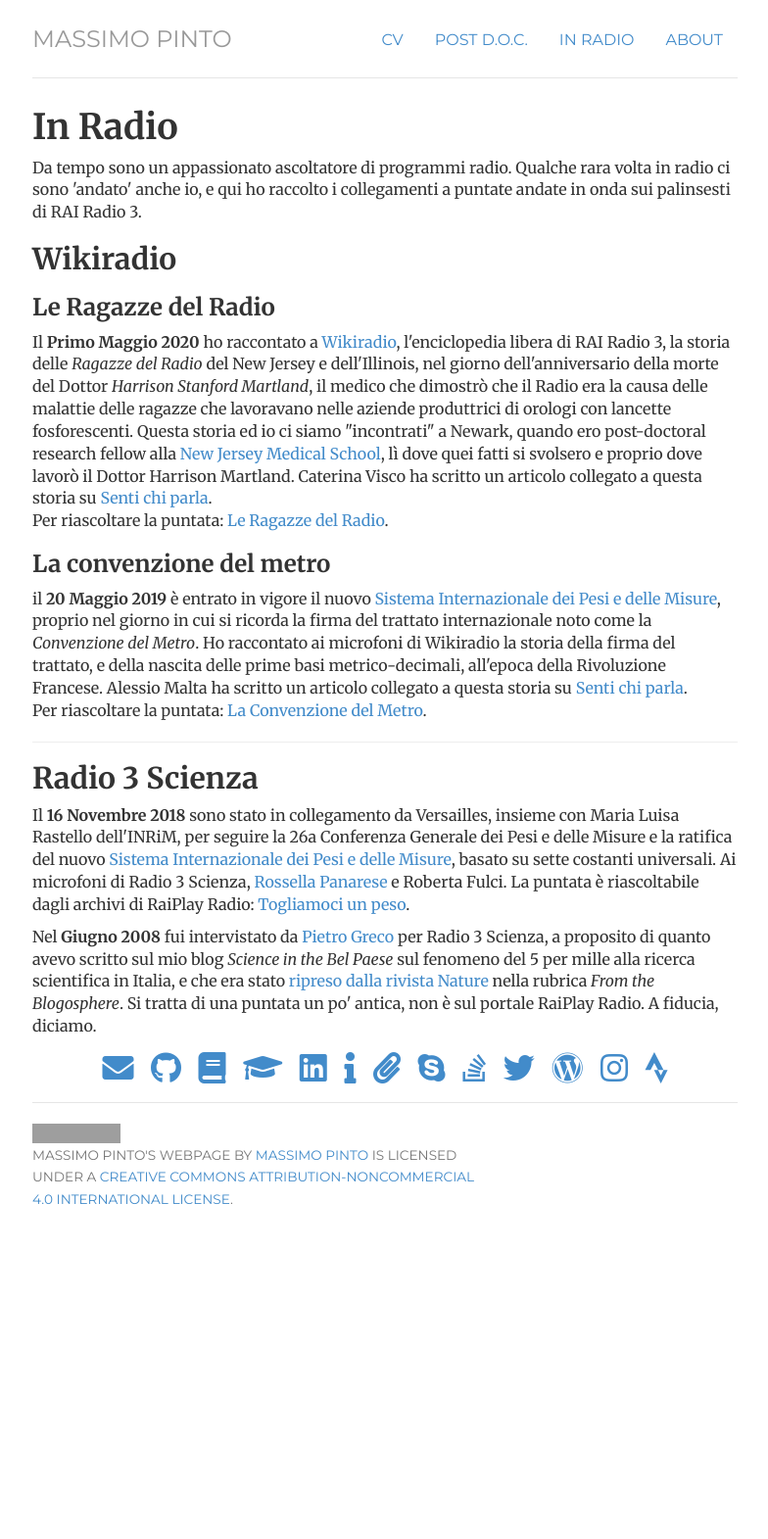
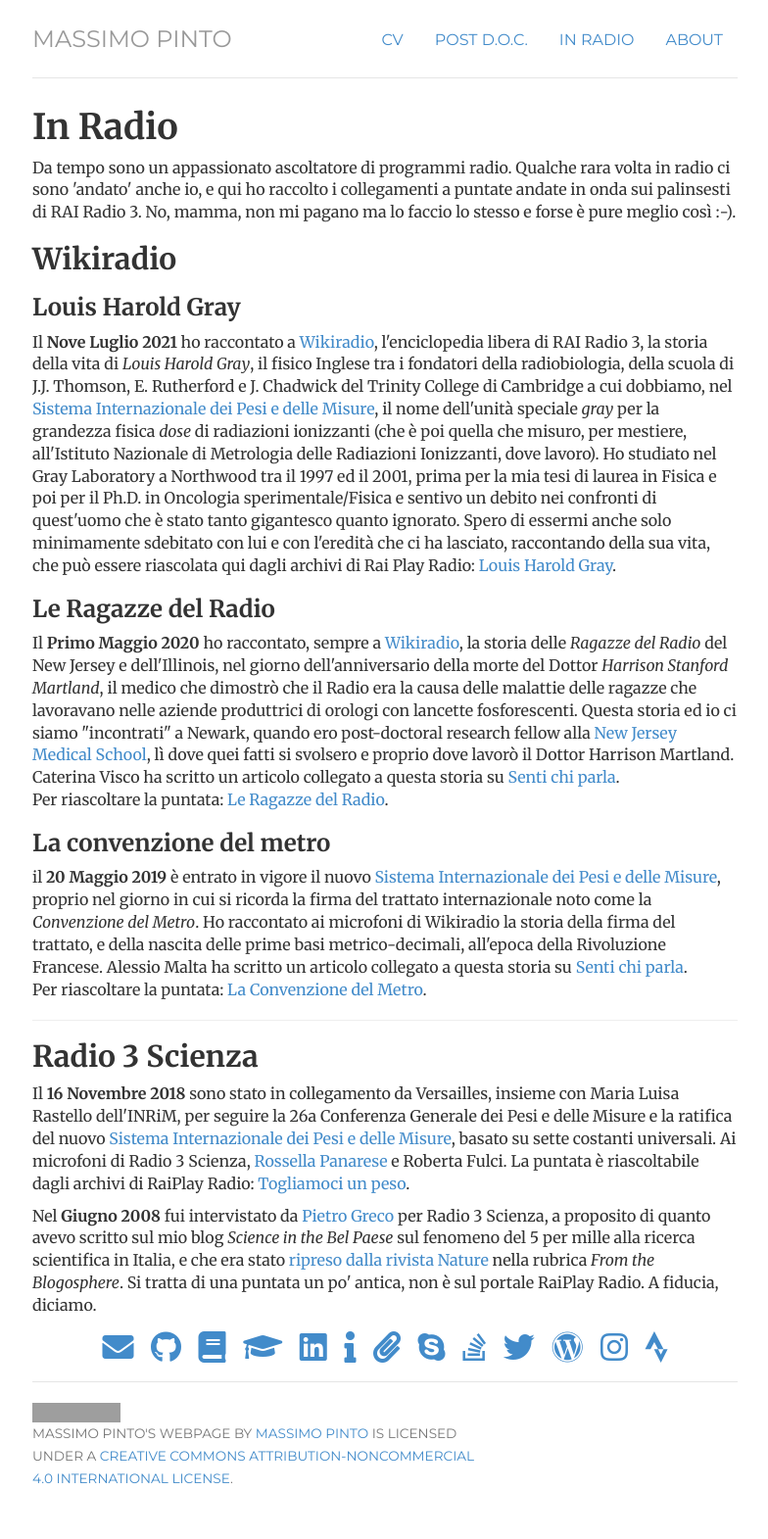
Before and after one commit to massimopinto/massimopinto.github.io, a Jekyll site: the page built from inRadio/index.html, in a window 1280 px wide. Shown: the whole page at 98% size, without its empty margins (247-1031 px from the left). Built offline with Jekyll 4.4.1, drawn with Linux system fonts in a browser that asks for light colours; before the commit the page ends 1286 px from its top, so only the background shows below that; grey boxes are pictures that could not be loaded.

Commit message:
modificata pagina In Radio per includere la puntata su Hal Gray, del 9 Luglio 2021

```diff
--- a/inRadio/index.html
+++ b/inRadio/index.html
@@ -8,12 +8,32 @@ title: in Radio
   <p>
 Da tempo sono un appassionato ascoltatore di programmi radio. Qualche rara volta in radio
 ci sono 'andato' anche io, e qui ho raccolto i collegamenti a puntate andate in
-onda sui palinsesti di RAI Radio 3.
+onda sui palinsesti di RAI Radio 3. No, mamma, non mi pagano ma lo faccio lo
+stesso e forse è pure meglio così :-).
 </p>
 <h2> Wikiradio </h2>
+<h3>Louis Harold Gray</h3>
+Il <b>Nove Luglio 2021</b> ho raccontato a <a href="https://www.raiplayradio.it/programmi/wikiradio/archivio/puntate/">Wikiradio</a>, l'enciclopedia libera
+di RAI Radio 3, la storia della vita di <em>Louis Harold Gray</em>, il fisico
+Inglese tra i fondatori della radiobiologia, della scuola di J.J. Thomson, E.
+Rutherford e J. Chadwick del Trinity College di Cambridge a cui dobbiamo, nel <a
+href="https://www.bipm.org/en/measurement-units/"> Sistema Internazionale dei
+Pesi e delle Misure</a>, il nome dell'unità speciale <em>gray</em> per la grandezza
+fisica <em>dose</em> di radiazioni ionizzanti (che è poi quella che misuro, per
+mestiere, all'Istituto Nazionale di Metrologia delle Radiazioni Ionizzanti, dove
+lavoro). Ho studiato nel Gray Laboratory a
+Northwood tra il 1997 ed il 2001, prima per la mia tesi di laurea in Fisica e
+poi per il Ph.D. in Oncologia sperimentale/Fisica e sentivo un debito nei
+confronti di quest'uomo che è stato tanto gigantesco quanto ignorato. Spero di essermi anche solo minimamente
+sdebitato con lui e con l'eredità che ci ha lasciato, raccontando della sua vita,
+che può essere riascolata qui dagli archivi di Rai Play Radio: <a
+href="https://www.raiplayradio.it/audio/2021/06/WIKIRADIO---Louis-Harold-Gray-ddc201aa-0184-474f-b9fa-1a33fdd4f44a.html">Louis
+Harold Gray</a>.
+
 <h3>Le Ragazze del Radio</h3>
-  Il <b>Primo Maggio 2020</b> ho raccontato a <a href="https://www.raiplayradio.it/programmi/wikiradio/archivio/puntate/">Wikiradio</a>, l'enciclopedia libera
-  di RAI Radio 3, la storia delle <em>Ragazze del Radio</em> del New Jersey e dell'Illinois,
+  Il <b>Primo Maggio 2020</b> ho raccontato, sempre a <a
+  href="https://www.raiplayradio.it/programmi/wikiradio/archivio/puntate/">Wikiradio</a>,
+  la storia delle <em>Ragazze del Radio</em> del New Jersey e dell'Illinois,
   nel giorno dell'anniversario della morte del Dottor <em>Harrison Stanford
   Martland</em>, il medico che dimostrò che il Radio era la causa delle malattie
   delle ragazze che lavoravano nelle aziende produttrici di orologi con lancette
```
